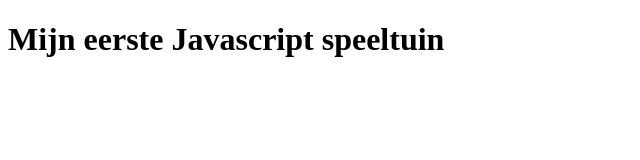
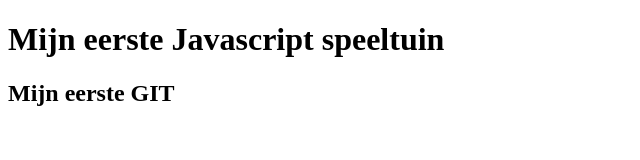
Before and after one commit to Rfvanesveld/GIT-OEFENING-1, a plain HTML site: page Index.html in a window 1280 px wide. Shown: the whole page, without its empty margins (0-640 px from the left). Drawn offline with Linux system fonts and the light colour scheme.

Commit message:
added in Index.html

```diff
--- a/Index.html
+++ b/Index.html
@@ -11,6 +11,8 @@
 <body>
     <h1>Mijn eerste Javascript speeltuin</h1>
 
+    <h2>Mijn eerste GIT</h2>
+
     <script src="./Index.js"></script>
 </body>
 
```
